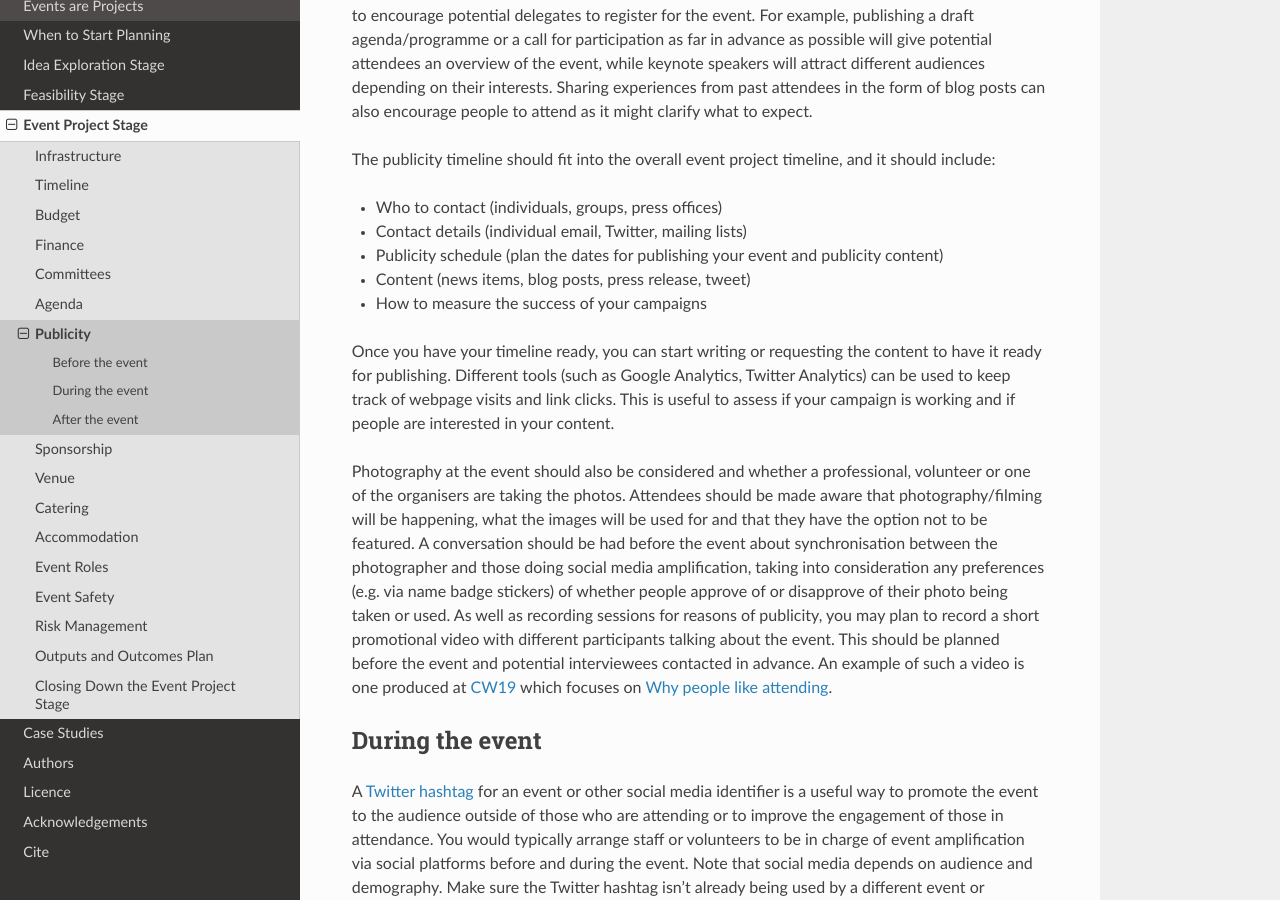
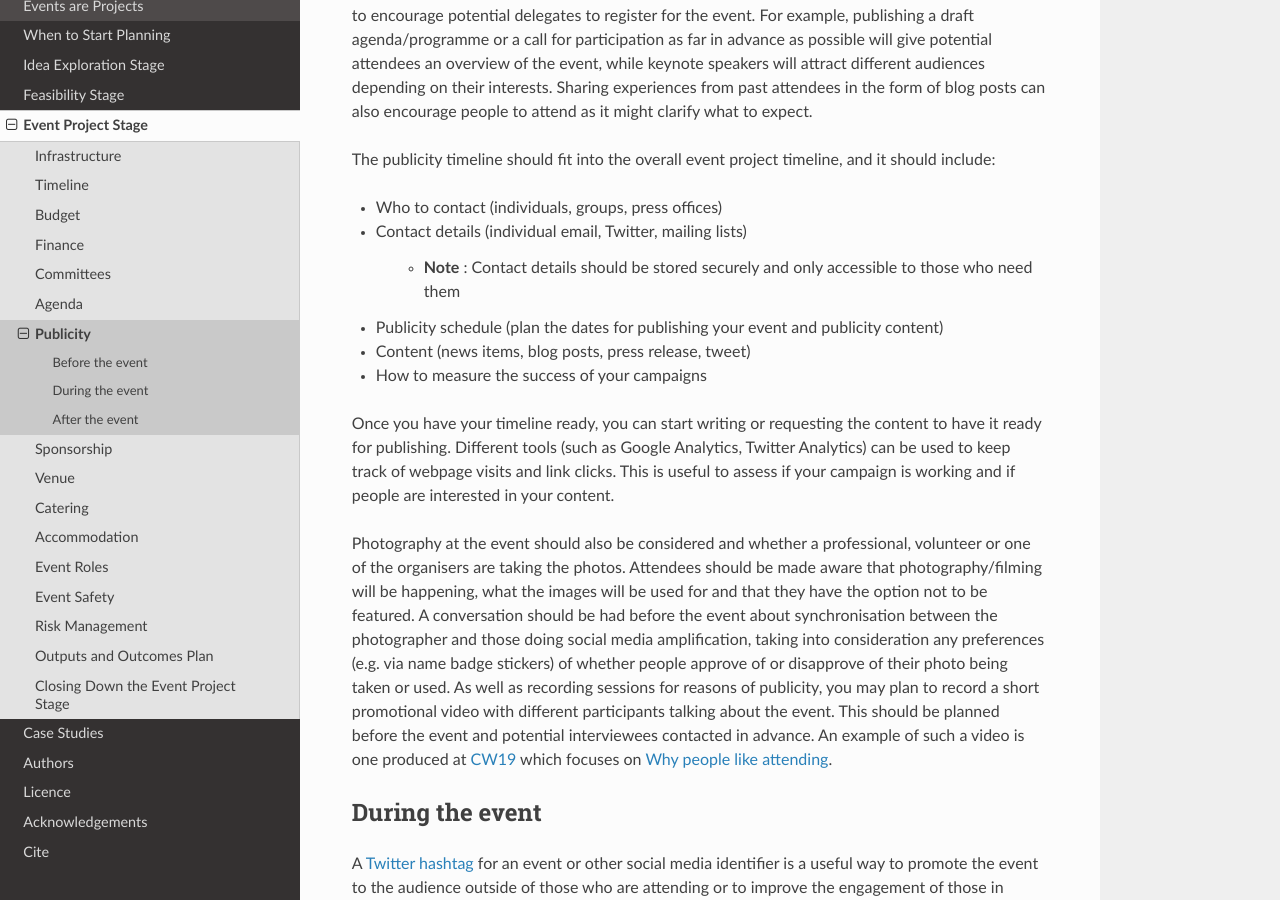
Before and after one commit to softwaresaved/event-organisation-guide, a Sphinx documentation site: the page built from docs/eog/eps-publicity.rst, in a window 1280 px wide and 900 px high, scrolled down 500 px. Built offline with Sphinx 7.4.7 and the Read the Docs theme 2.0.0, drawn with Linux system fonts in a browser that asks for light colours.

Commit message:
changed made to match #52

```diff
--- a/docs/eog/eps-publicity.rst
+++ b/docs/eog/eps-publicity.rst
@@ -16,6 +16,9 @@ The publicity timeline should fit into the overall event project timeline, and i
 
 - Who to contact (individuals, groups, press offices)
 - Contact details (individual email, Twitter, mailing lists)
+
+    - **Note** : Contact details should be stored securely and only accessible to those who need them
+
 - Publicity schedule (plan the dates for publishing your event and publicity content)
 - Content (news items, blog posts, press release, tweet)
 - How to measure the success of your campaigns
```
